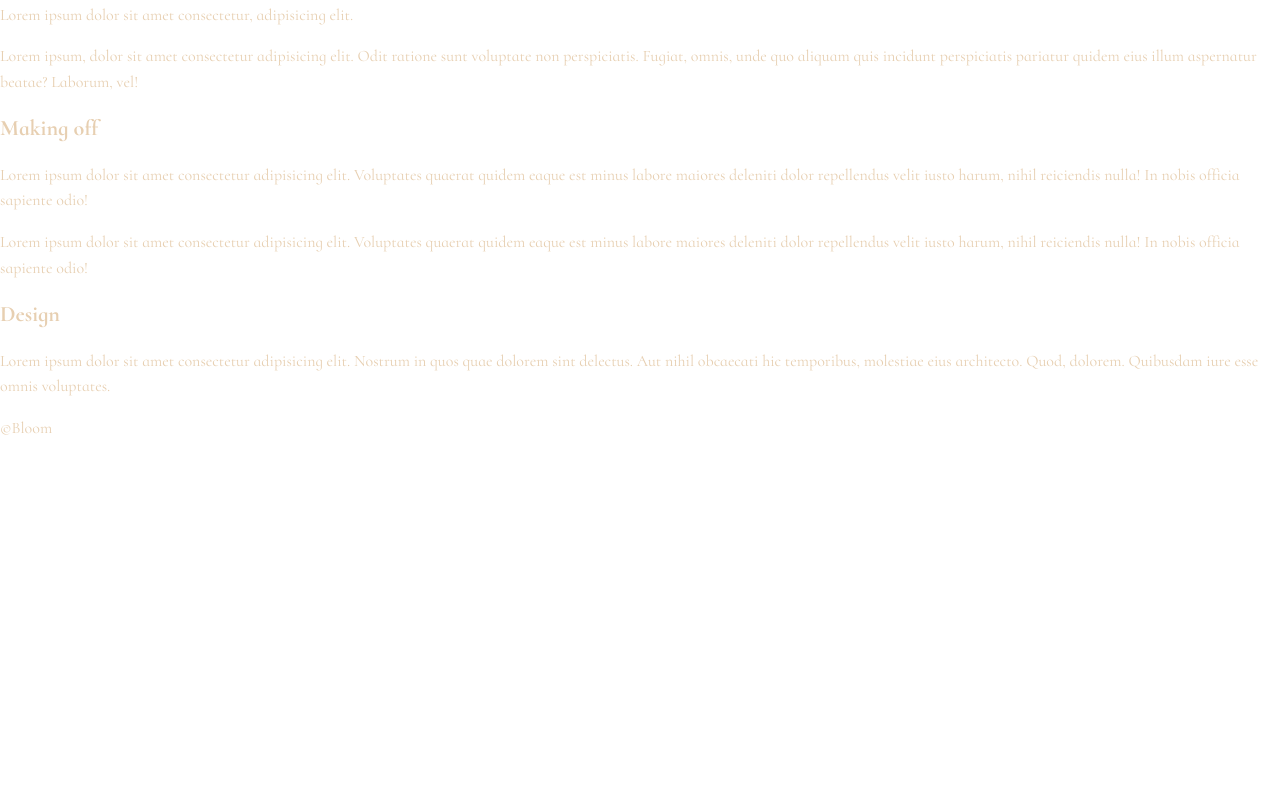
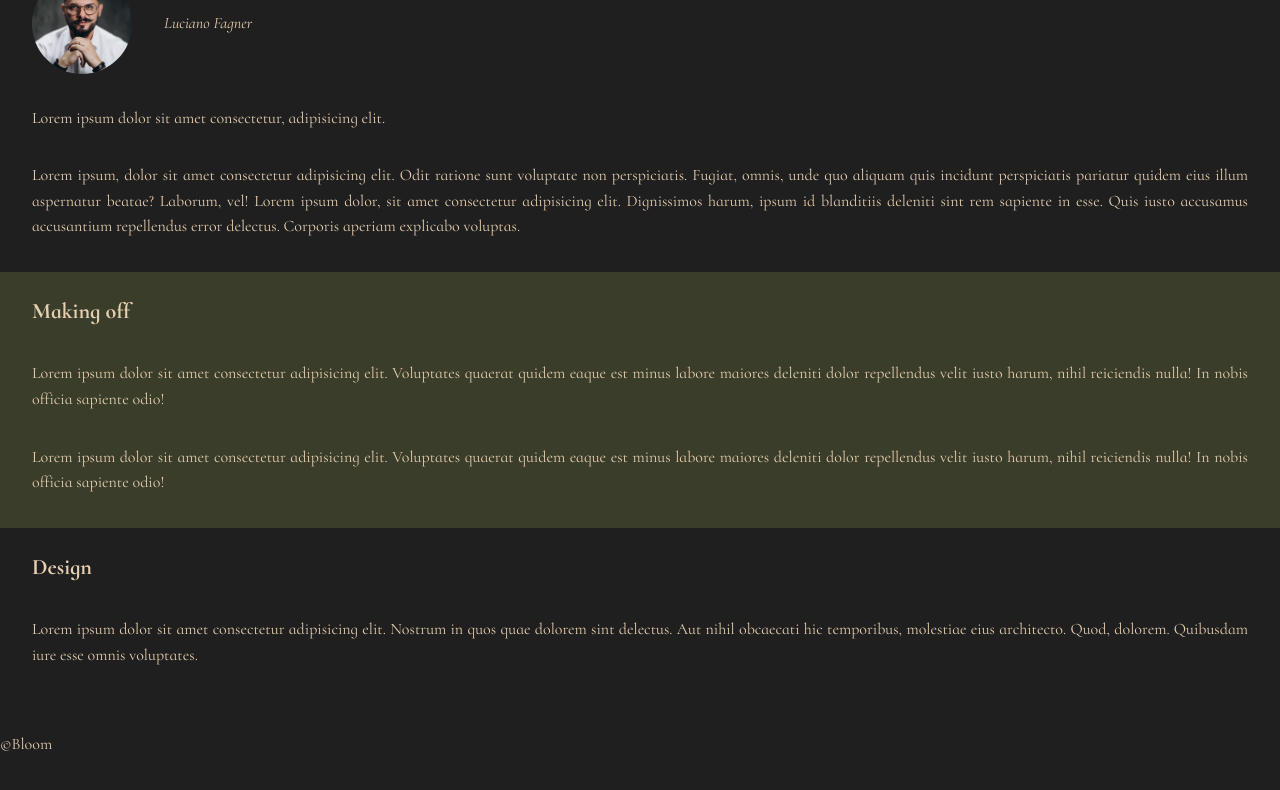
Before and after one commit to RaphaelPinheiiro/Gastronomic-photograph, a website: page index.html in a window 1280 px wide. Shown: the part 900-1690 px from the top of the page. Before the commit the page ends 1357 px from the top, so only its background shows below. Drawn offline with Linux system fonts and the light colour scheme.

Commit message:
Add feat `index.html`

```diff
--- a/index.html
+++ b/index.html
@@ -9,7 +9,7 @@
 </head>
 
 <body>
-  <div class="container">
+  <div class="l-container">
     <header class="l-header">
       <div class="l-wrapper">
         <h1 class="l-header__title">Luciano Fagner</h1>
@@ -24,7 +24,7 @@
       </div>
       <div class="l-wrapper">
         <article class="l-header__intro">
-          <h2 class="l-header__subtitle">Food Style</h2>
+          <h2 class="l-header__subtitle subtitle-fs">Food Style</h2>
           <p class="l-header__paragraph">Lorem, ipsum dolor sit amet consectetur adipisicing elit. Beatae ipsam deleniti
             officiis corrupti vitae porro accusantium. <strong>Porro quas dolore aliquam reprehenderit culpa vero iste
               natus odio
@@ -51,30 +51,43 @@
     </header>
     <main class="l-main">
       <section class="l-main__about">
+        <div class="l-wrapper">
           <h2 class="l-main__title">About me</h2>
           <figure class="l-main__perfil">
-          <img class="l-main__portrait" src="" alt="">
+            <img class="l-main__portrait" src="/src/images/portrait.AVIF" alt="Luciano Fagner">
             <figcaption class="l-main__author">Luciano Fagner</figcaption>
           </figure>
           <p class="l-main__paragraph">Lorem ipsum dolor sit amet consectetur, adipisicing elit.</p>
           <p class="l-main__paragraph">Lorem ipsum, dolor sit amet consectetur adipisicing elit. Odit ratione sunt
             voluptate non perspiciatis. Fugiat, omnis, unde quo aliquam quis incidunt perspiciatis pariatur quidem eius
-          illum aspernatur beatae? Laborum, vel!</p>
+            illum aspernatur beatae? Laborum, vel! Lorem ipsum dolor, sit amet consectetur adipisicing elit. Dignissimos
+            harum, ipsum id blanditiis deleniti sint rem sapiente in esse. Quis iusto accusamus accusantium repellendus
+            error delectus. Corporis aperiam explicabo voluptas.</p>
+        </div>
       </section>
       <section class="l-main__makingOff">
+        <div class="l-wrapper">
           <h2 class="l-main__title">Making off</h2>
-        <p class="l-main__paragraph">Lorem ipsum dolor sit amet consectetur adipisicing elit. Voluptates quaerat quidem
-          eaque est minus labore maiores deleniti dolor repellendus velit iusto harum, nihil reiciendis nulla! In nobis
+          <p class="l-main__paragraph">Lorem ipsum dolor sit amet consectetur adipisicing elit. Voluptates quaerat
+            quidem
+            eaque est minus labore maiores deleniti dolor repellendus velit iusto harum, nihil reiciendis nulla! In
+            nobis
             officia sapiente odio!</p>
-        <p class="l-main__paragraph">Lorem ipsum dolor sit amet consectetur adipisicing elit. Voluptates quaerat quidem
-          eaque est minus labore maiores deleniti dolor repellendus velit iusto harum, nihil reiciendis nulla! In nobis
+          <p class="l-main__paragraph">Lorem ipsum dolor sit amet consectetur adipisicing elit. Voluptates quaerat
+            quidem
+            eaque est minus labore maiores deleniti dolor repellendus velit iusto harum, nihil reiciendis nulla! In
+            nobis
             officia sapiente odio!</p>
+        </div>
       </section>
       <section class="l-main__design">
+        <div class="l-wrapper">
           <h2 class="l-main__title">Design</h2>
           <p class="l-main__paragraph">Lorem ipsum dolor sit amet consectetur adipisicing elit. Nostrum in quos quae
-          dolorem sint delectus. Aut nihil obcaecati hic temporibus, molestiae eius architecto. Quod, dolorem. Quibusdam
+            dolorem sint delectus. Aut nihil obcaecati hic temporibus, molestiae eius architecto. Quod, dolorem.
+            Quibusdam
             iure esse omnis voluptates.</p>
+        </div>
       </section>
     </main>
     <footer class="l-footer">
--- a/src/scss/base/_reset.scss
+++ b/src/scss/base/_reset.scss
@@ -9,8 +9,7 @@
 h1,
 h2,
 h3,
-body,
-figure {
+body {
   margin: 0;
 }
 
--- a/src/scss/base/_type.scss
+++ b/src/scss/base/_type.scss
@@ -17,7 +17,6 @@ h2 {
 }
 
 h3 {
-  font-style: italic;
   font-size: 1.296rem;
 }
 
@@ -29,3 +28,7 @@ strong {
 figcaption {
   font-style: italic;
 }
+
+p {
+  margin: 2em 0;
+}
--- a/src/scss/layout/_l-container.scss
+++ b/src/scss/layout/_l-container.scss
@@ -0,0 +1,10 @@
+@use "../abstract" as *;
+
+// Container
+
+.l-container {
+  background-color: var(--clr-neutral-700);
+  display: grid;
+  grid-template-rows: auto 1fr auto;
+  min-height: 100vh;
+}
--- a/src/scss/layout/_l-header.scss
+++ b/src/scss/layout/_l-header.scss
@@ -1,7 +1,7 @@
 // Layout Header
 
 .l-header {
-  background-image: linear-gradient(hsla(0, 0%, 12%, 0.5), hsla(0, 0%, 12%, 1)),
+  background-image: linear-gradient(hsla(0, 0%, 12%, 0.6), hsla(0, 0%, 12%, 1)),
     url("/src/images/01.AVIF");
   background-position: top;
   background-size: cover;
@@ -15,8 +15,8 @@
     padding: 1em 0;
   }
 
-  &__paragraph {
-    margin: 2em 0;
+  .subtitle-fs {
+    font-size: clamp(1.383rem, 4vw + 1rem, 5rem);
   }
 
   &__explorer {
--- a/src/scss/layout/_l-main.scss
+++ b/src/scss/layout/_l-main.scss
@@ -0,0 +1,37 @@
+@use "../abstract" as *;
+
+// Layout Main
+
+.l-main {
+  display: flex;
+  flex-direction: column;
+  text-align: justify;
+
+  &__about {
+  }
+
+  &__title {
+    margin-top: 1em;
+  }
+
+  &__perfil {
+    display: grid;
+    grid-template-columns: min(100px, 15%) 1fr;
+    column-gap: 2em;
+    align-items: center;
+    margin: 1em 0;
+  }
+
+  &__portrait {
+    display: inline-block;
+    border-radius: 50%;
+    width: 100%;
+  }
+
+  &__makingOff {
+    background-color: var(--clr-dark-600);
+  }
+
+  &__design {
+  }
+}
```
Also changed, not shown: dist/css/index.css, src/images/portrait.AVIF (added), 1 other file. Lines whose indentation alone changed are shown as unchanged.
